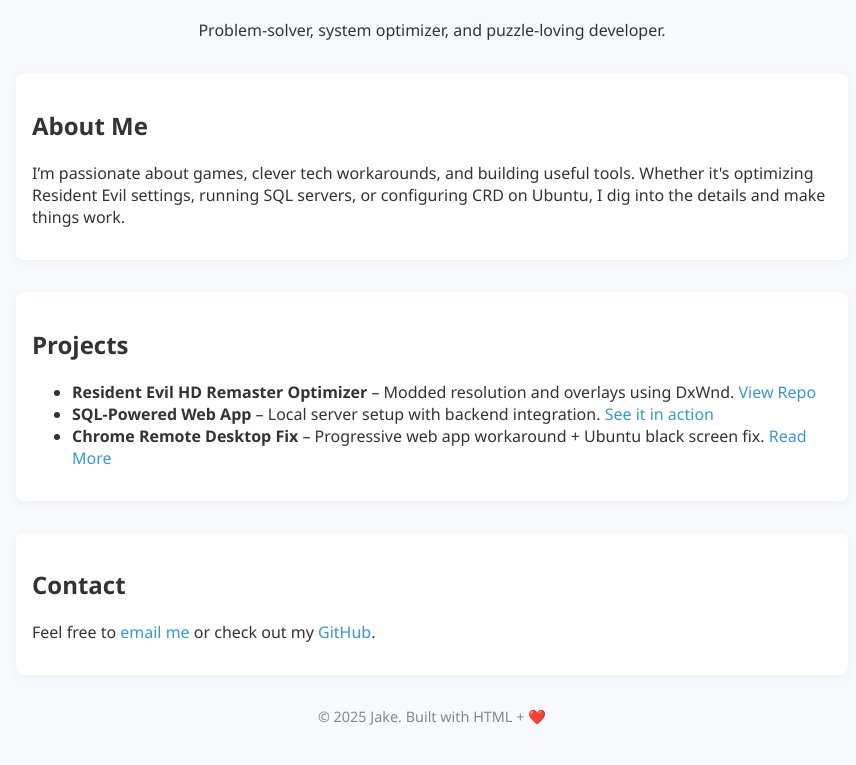
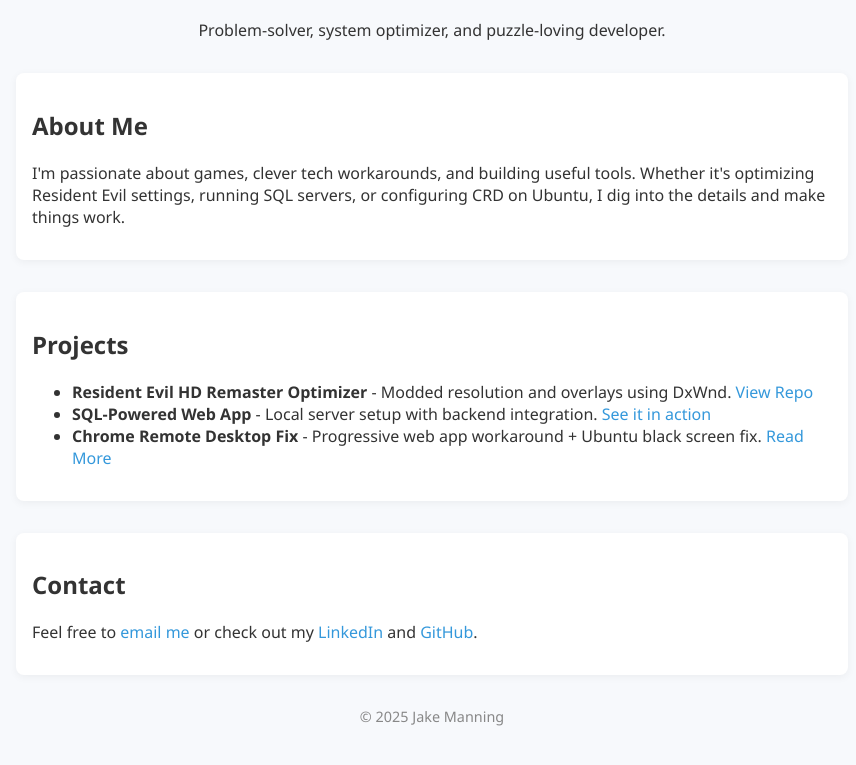
Before and after one commit to JustStokes03/JustStokes03.github.io, a plain HTML site: page index.html in a window 1280 px wide. Shown: the part 99-864 px from the top of the page, without its empty margins (208-1064 px from the left). Drawn offline with Linux system fonts and the light colour scheme.

Commit message:
Editing the links in the filler main page

```diff
--- a/index.html
+++ b/index.html
@@ -4,39 +4,7 @@
   <meta charset="UTF-8" />
   <meta name="viewport" content="width=device-width, initial-scale=1.0" />
   <title>Jake's Portfolio</title>
-  <style>
-    body {
-      font-family: "Segoe UI", sans-serif;
-      margin: 0;
-      padding: 2rem;
-      background-color: #f7f9fc;
-      color: #333;
-    }
-    header {
-      text-align: center;
-      margin-bottom: 2rem;
-    }
-    h1 {
-      color: #2c3e50;
-    }
-    section {
-      max-width: 800px;
-      margin: 0 auto 2rem;
-      padding: 1rem;
-      background: #fff;
-      border-radius: 8px;
-      box-shadow: 0 2px 8px rgba(0,0,0,0.05);
-    }
-    a {
-      color: #3498db;
-      text-decoration: none;
-    }
-    footer {
-      text-align: center;
-      font-size: 0.9rem;
-      color: #888;
-    }
-  </style>
+  <link rel="stylesheet" href="main.css">
 </head>
 <body>
 
@@ -47,25 +15,25 @@
 
   <section>
     <h2>About Me</h2>
-    <p>I’m passionate about games, clever tech workarounds, and building useful tools. Whether it's optimizing Resident Evil settings, running SQL servers, or configuring CRD on Ubuntu, I dig into the details and make things work.</p>
+    <p>I'm passionate about games, clever tech workarounds, and building useful tools. Whether it's optimizing Resident Evil settings, running SQL servers, or configuring CRD on Ubuntu, I dig into the details and make things work.</p>
   </section>
 
   <section>
     <h2>Projects</h2>
     <ul>
-      <li><strong>Resident Evil HD Remaster Optimizer</strong> – Modded resolution and overlays using DxWnd. <a href="#">View Repo</a></li>
-      <li><strong>SQL-Powered Web App</strong> – Local server setup with backend integration. <a href="#">See it in action</a></li>
-      <li><strong>Chrome Remote Desktop Fix</strong> – Progressive web app workaround + Ubuntu black screen fix. <a href="#">Read More</a></li>
+      <li><strong>Resident Evil HD Remaster Optimizer</strong> - Modded resolution and overlays using DxWnd. <a href="#">View Repo</a></li>
+      <li><strong>SQL-Powered Web App</strong> - Local server setup with backend integration. <a href="#">See it in action</a></li>
+      <li><strong>Chrome Remote Desktop Fix</strong> - Progressive web app workaround + Ubuntu black screen fix. <a href="#">Read More</a></li>
     </ul>
   </section>
 
   <section>
     <h2>Contact</h2>
-    <p>Feel free to <a href="mailto:yourname@example.com">email me</a> or check out my <a href="https://github.com/yourusername">GitHub</a>.</p>
+    <p>Feel free to <a href="mailto:jakestokesmanning@gmail.com">email me</a> or check out my <a href="https://www.linkedin.com/in/jakestokesmanning">LinkedIn</a> and <a href="https://github.com/JustStokes03">GitHub</a>.</p>
   </section>
 
   <footer>
-    <p>&copy; 2025 Jake. Built with HTML + ❤️</p>
+    <p>&copy; 2025 Jake Manning</p>
   </footer>
 
 </body>
--- /dev/null
+++ b/main.css
@@ -0,0 +1,31 @@
+body {
+	font-family: "Segoe UI", sans-serif;
+	margin: 0;
+	padding: 2rem;
+	background-color: #f7f9fc;
+	color: #333;
+}
+header {
+	text-align: center;
+	margin-bottom: 2rem;
+}
+h1 {
+	color: #2c3e50;
+}
+section {
+	max-width: 800px;
+	margin: 0 auto 2rem;
+	padding: 1rem;
+	background: #fff;
+	border-radius: 8px;
+	box-shadow: 0 2px 8px rgba(0,0,0,0.05);
+}
+a {
+	color: #3498db;
+	text-decoration: none;
+}
+footer {
+	text-align: center;
+	font-size: 0.9rem;
+	color: #888;
+}
```
Also changed, not shown: 1 other file.
